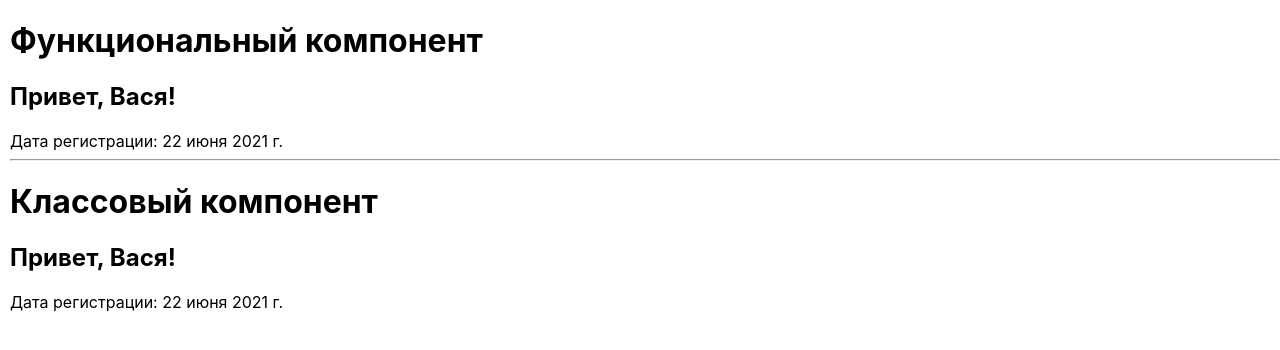
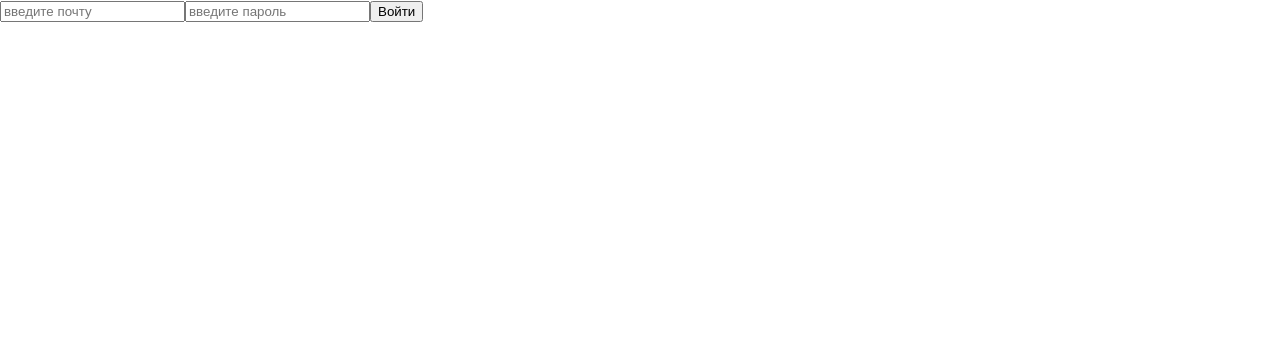
Before and after one commit to AndreiLeonov/Archakov-mentoring, a React (Create React App) app: page / in a window 1280 px wide. Shown: the top 350 px of the page. Built offline with nearby package versions, Linux system fonts and the light colour scheme.

Commit message:
2nd hw done

```diff
--- a/src/index.js
+++ b/src/index.js
@@ -1,7 +1,7 @@
 import React from 'react';
 import ReactDOM from 'react-dom';
 import './index.css';
-import App from "./tutorial-1/App";
+import App from "./tutorial-2/App";
 
 ReactDOM.render(
   <React.StrictMode>
--- /dev/null
+++ b/src/tutorial-2/App.js
@@ -0,0 +1,11 @@
+import React from 'react';
+import Form from './Components/Form';
+
+const App = () => {
+
+    return (
+        <Form/>
+    );
+};
+
+export default App;
--- /dev/null
+++ b/src/tutorial-2/Components/Form.js
@@ -0,0 +1,58 @@
+import React from 'react';
+
+const Form = () => {
+
+    let email = '';
+    let password = '';
+
+    const inputHandler = (event) => {
+
+        let value = event.target.value;
+        let name = event.target.name;
+
+        if (name === 'password') {
+            password = value.trim();
+        };
+
+        if (name === 'email') {
+            email = value.trim();
+        };
+
+    };
+
+    const submitHandler = (event) => {
+
+        event.preventDefault();
+
+        if (email && password) {
+            console.log({ email, password });
+            email = ''
+            password = ''
+            event.target.reset()
+        } else {
+            alert('Заполните поля');
+        }
+    };
+
+    return (
+        <form
+            onSubmit={submitHandler}
+        >
+            <input
+                type="email"
+                onChange={inputHandler}
+                placeholder="введите почту"
+                name="email"
+            />
+            <input
+                type="password"
+                onChange={inputHandler}
+                placeholder="введите пароль"
+                name="password"
+            />
+            <button type="submit">Войти</button>
+        </form>
+    );
+};
+
+export default Form;
```
